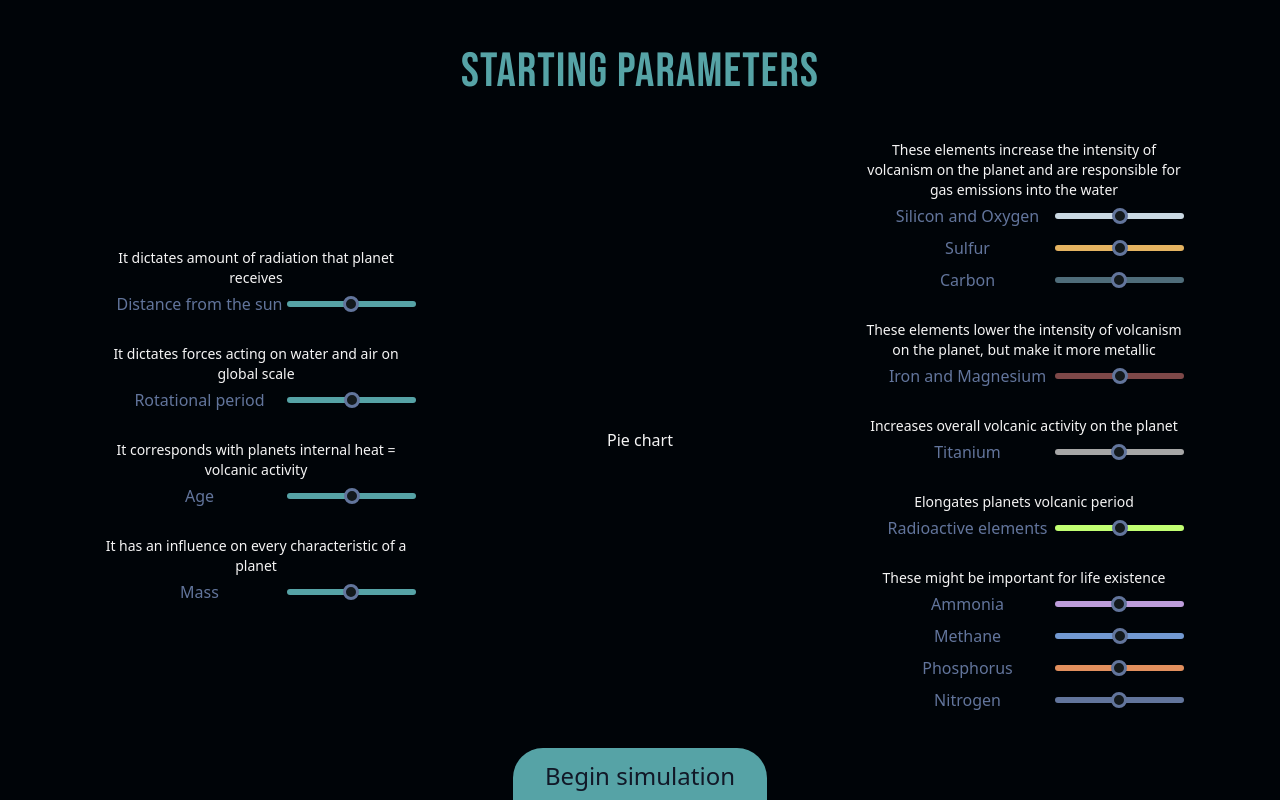
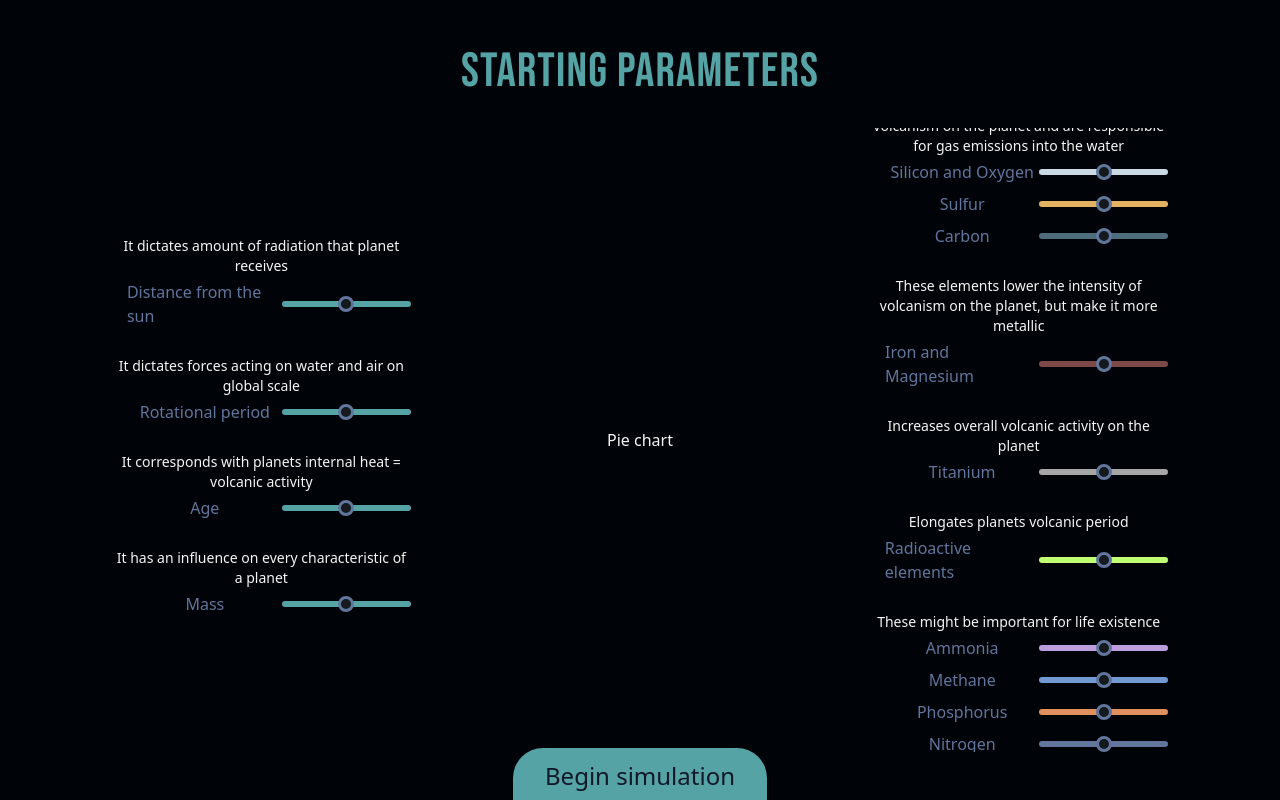
Before and after one commit to Aqua-Genesis/simulator-next, a Next.js app: page /setup in a window 1280 px wide. Built offline with nearby package versions, Linux system fonts and the light colour scheme; a web font is replaced by a local one.

Commit message:
Simulation

```diff
--- a/components/InputWidget.js
+++ b/components/InputWidget.js
@@ -8,7 +8,7 @@ export default function InputWidget({values, setValues, inputs, isSelectable, ha
     setValues(newValues);
   }
 
-  return <div className="flex flex-col justify-center h-full overflow-y-auto w-1/3 mx-16">
+  return <div className="flex flex-col justify-center h-full overflow-y-auto w-1/3 mx-20">
     {inputs.map((group) => <div key={group.description} className="flex flex-col items-center mb-6">
       <p
         className="default text-center text-sm"
--- a/components/planet/PlanetCanvas.js
+++ b/components/planet/PlanetCanvas.js
@@ -9,7 +9,7 @@ function PlanetFocus() {
     useFrame(({clock}) => {
         let x = Math.sin(clock.getElapsedTime() / 3.0);
         let z = Math.cos(clock.getElapsedTime() / 3.0);
-        // camera.position.set(x*5, 0, z*5);
+        camera.position.set(x*6, 0, z*6);
     })
 
     return
```
